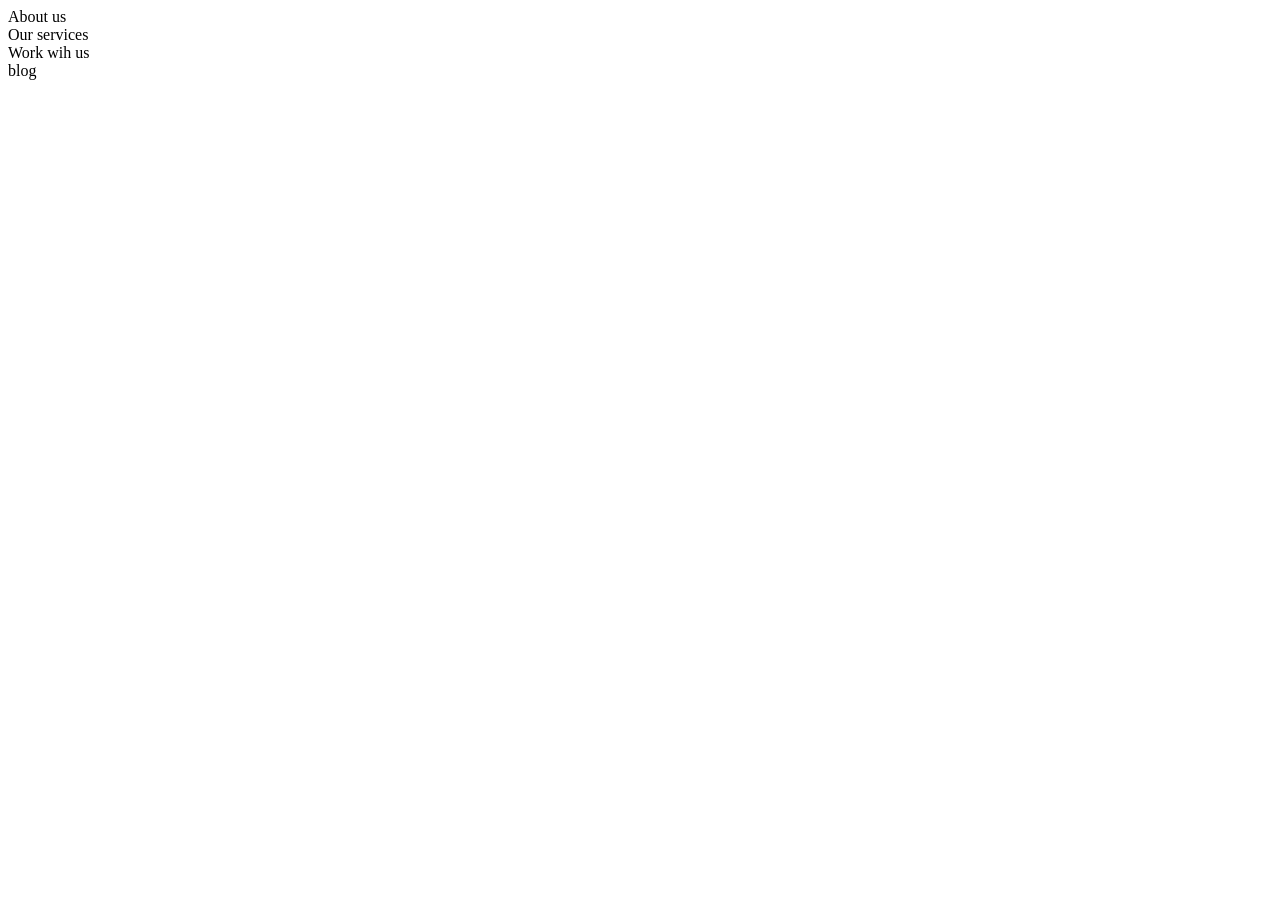
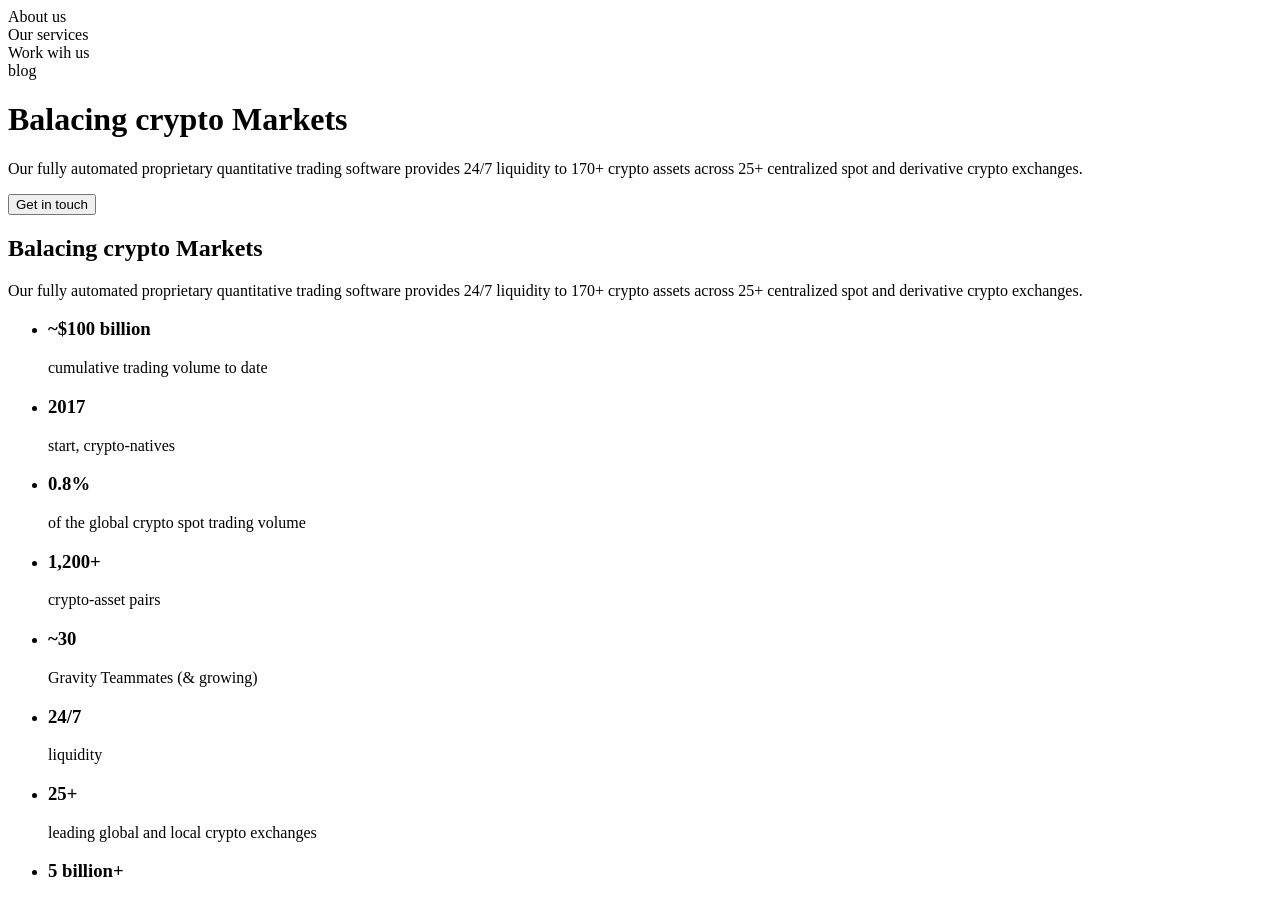
Before and after one commit to theAlpi/pet1, a plain HTML site: page index.html in a window 1280 px wide. Before the commit the page ends 800 px from the top, so only its background shows below. Drawn offline with Linux system fonts and the light colour scheme.

Commit message:
Создание разметки первых блоков страницы

```diff
--- a/index.html
+++ b/index.html
@@ -23,16 +23,82 @@
       <div class="nav">
         <div class="nav-list">About us</div>
         <div class="nav-list nav-list__over">Our services</div>
-        <div class="nav-list"> Work wih us</div>
+        <div class="nav-list">Work wih us</div>
         <div class="nav-list">blog</div>
       </div>
       <div class="persacc">
-        <div class="persacc__profilePic"></div>
-        <div class="persacc__login"></div>
+        <div class="persacc-profilePicture"></div>
+        <div class="persacc-login"></div>
       </div>
     </header>
 
     <main>
+
+      <!--Описание продукта-->
+      <div>
+        <h1 class="heading">Balacing crypto Markets</h1>
+        <p class="description">
+          Our fully automated proprietary quantitative trading software
+          provides 24/7 liquidity to 170+ crypto assets across 25+
+          centralized spot and derivative crypto exchanges.
+        </p>
+        <button class="button gradient" type="button">Get in touch</button>
+      </div>
+
+      <!--информация о команде-->
+      <div>
+        <div>
+          <h2 class="heading">Balacing crypto Markets</h1>
+          <p class="description">
+            Our fully automated proprietary quantitative trading software
+            provides 24/7 liquidity to 170+ crypto assets across 25+
+            centralized spot and derivative crypto exchanges.
+          </p>
+        </div>
+        <ul class="table">
+          <li class="cell">
+            <h3>~$100 billion</h3>
+            <p>
+              cumulative trading
+              volume to date
+            </p>
+          </li>
+          <li class="cell">
+            <h3>2017</h3>
+            <p>start, crypto-natives</p>
+          </li>
+          <li class="cell gradient">
+            <h3>0.8%</h3>
+            <p>of the global crypto spot trading volume</p>
+          </li>
+          <li class="cell">
+            <h3>1,200+</h3>
+            <p>crypto-asset pairs</p>
+          </li>
+          <li class="cell">
+            <h3>~30</h3>
+            <p>
+              Gravity Teammates
+              (& growing)
+            </p>
+          </li>
+          <li class="cell">
+            <h3>24/7</h3>
+            <p>liquidity</p>
+          </li>
+          <li class="cell">
+            <h3>25+</h3>
+            <p>
+              leading global and
+              local crypto exchanges
+            </p>
+          </li>
+          <li class="cell">
+            <h3>5 billion+</h3>
+            <p></p>
+          </li>
+        </ul>
+      </div>
 
     </main>
 
```
